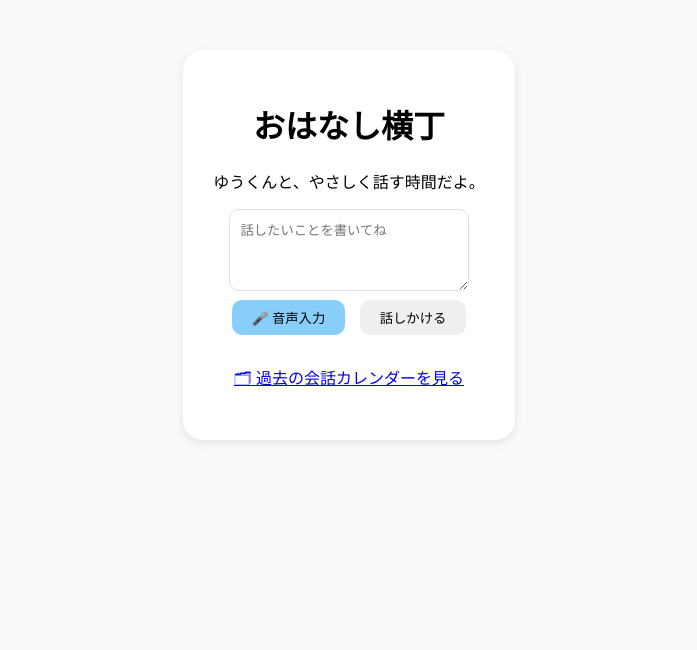
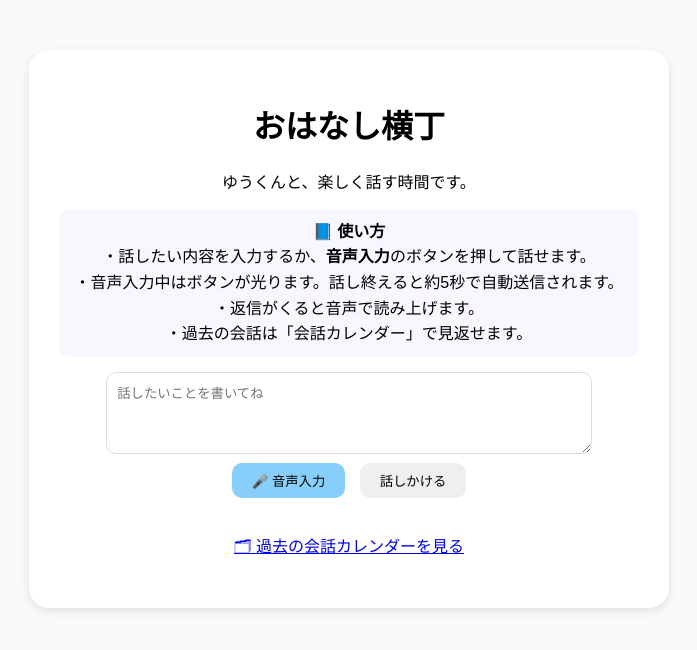
Before and after one commit to murahimurahi/ai_grandchild_bot, a Flask app: page / in a window 1280 px wide. Shown: the top 650 px of the page, without its empty margins (291-988 px from the left). Run offline with Flask 3, Linux system fonts and the light colour scheme.

Commit message:
Update index.html

```diff
--- a/templates/index.html
+++ b/templates/index.html
@@ -5,40 +5,66 @@
     <meta name="viewport" content="width=device-width, initial-scale=1.0">
     <title>おはなし横丁</title>
     <link rel="stylesheet" href="/static/style.css">
+
+    <style>
+        /* 🎤 音声入力ボタンが録音中に光るアニメーション */
+        #voiceBtn.recording {
+            background-color: #4da3ff !important;
+            color: white;
+            animation: pulse 1s infinite;
+        }
+        @keyframes pulse {
+            0% { box-shadow: 0 0 4px #4da3ff; }
+            50% { box-shadow: 0 0 12px #4da3ff; }
+            100% { box-shadow: 0 0 4px #4da3ff; }
+        }
+    </style>
 </head>
 
 <body>
     <div class="container">
         <h1>おはなし横丁</h1>
-        <p>ゆうくんと、やさしく話す時間だよ。</p>
+        <p>ゆうくんと、楽しく話す時間です。</p>
+
+        <!-- 使い方説明 -->
+        <div style="background:#f7f7ff; padding:10px 15px; border-radius:8px; margin-bottom:15px; line-height:1.6;">
+            <strong>📘 使い方</strong><br>
+            ・話したい内容を入力するか、<strong>音声入力</strong>のボタンを押して話せます。<br>
+            ・音声入力中はボタンが光ります。話し終えると約5秒で自動送信されます。<br>
+            ・返信がくると音声で読み上げます。<br>
+            ・過去の会話は「会話カレンダー」で見返せます。
+        </div>
 
         <!-- 入力欄 -->
         <textarea id="userInput" placeholder="話したいことを書いてね"></textarea>
 
         <div class="buttons">
-            <button id="voiceBtn" class="record-btn">🎤 音声入力</button>
+            <button id="voiceBtn">🎤 音声入力</button>
             <button id="sendBtn">話しかける</button>
         </div>
 
+        <!-- 返事 -->
         <div id="responseArea"></div>
 
-        <audio id="voicePlayer" controls preload="auto" style="display:none; width:100%; margin-top:15px;"></audio>
+        <!-- 音声プレイヤー -->
+        <audio id="voicePlayer" controls preload="auto"
+               style="width: 100%; margin-top: 20px; display:none;"></audio>
 
-        <p style="margin-top:25px;">
+        <p style="margin-top:30px;">
             <a href="./logs">🗂 過去の会話カレンダーを見る</a>
         </p>
     </div>
 
     <script>
+    /* ==========================================================
+       🎤 音声入力（5秒固定／録音中ボタン光る）
+    ========================================================== */
     let recognition;
     let autoSendTimer = null;
 
-// -----------------------------------------------
-// 音声認識
-// -----------------------------------------------
     try {
-    const SR = window.SpeechRecognition || window.webkitSpeechRecognition;
-    recognition = new SR();
+        const SpeechRecognition = window.SpeechRecognition || window.webkitSpeechRecognition;
+        recognition = new SpeechRecognition();
         recognition.lang = "ja-JP";
         recognition.interimResults = true;
 
@@ -56,25 +82,28 @@ try {
 
             if (autoSendTimer) clearTimeout(autoSendTimer);
 
-        // 5秒後に自動送信
-        autoSendTimer = setTimeout(() => sendMessage(), 5000);
+            autoSendTimer = setTimeout(() => {
+                sendMessage();
+            }, 5000);
         };
-
     } catch (e) {
-    console.warn("音声認識エラー:", e);
+        console.warn("[音声認識エラー]", e);
     }
 
-// 音声ボタン
     document.getElementById("voiceBtn").onclick = () => {
         try {
             recognition.start();
-    } catch (e) {}
+        } catch (e) {
+            console.warn("音声認識開始できません:", e);
+        }
     };
 
-// -----------------------------------------------
-// メッセージ送信
-// -----------------------------------------------
-document.getElementById("sendBtn").onclick = () => sendMessage();
+    /* ==========================================================
+       ✉️ 送信処理
+    ========================================================== */
+    document.getElementById("sendBtn").onclick = () => {
+        sendMessage();
+    };
 
     function sendMessage() {
         const text = document.getElementById("userInput").value.trim();
@@ -84,7 +113,7 @@ function sendMessage() {
 
         fetch("/talk", {
             method: "POST",
-        headers: { "Content-Type": "application/json" },
+            headers: {"Content-Type": "application/json"},
             body: JSON.stringify({ message: text })
         })
         .then(res => res.json())
@@ -93,13 +122,21 @@ function sendMessage() {
 
             const player = document.getElementById("voicePlayer");
             player.style.display = "block";
-        player.src = data.audio_url;
+            player.src = data.audio_url + "?t=" + Date.now();
+            player.load();
 
-        player.load();
-        setTimeout(() => player.play(), 150);
+            setTimeout(() => {
+                player.play().catch(e => console.warn("再生エラー:", e));
+            }, 120);
+        })
+        .catch(err => {
+            document.getElementById("responseArea").innerHTML =
+                "ごめんね、なんだかエラーが起きたみたい。もう一度言ってね。";
+            console.error(err);
         });
 
-    // 入力欄の文字は残す（仕様）
+        // 入力内容は残す（あなたの希望）
+        // document.getElementById("userInput").value = "";
     }
     </script>
 </body>
```
Lines whose indentation alone changed are shown as unchanged.
